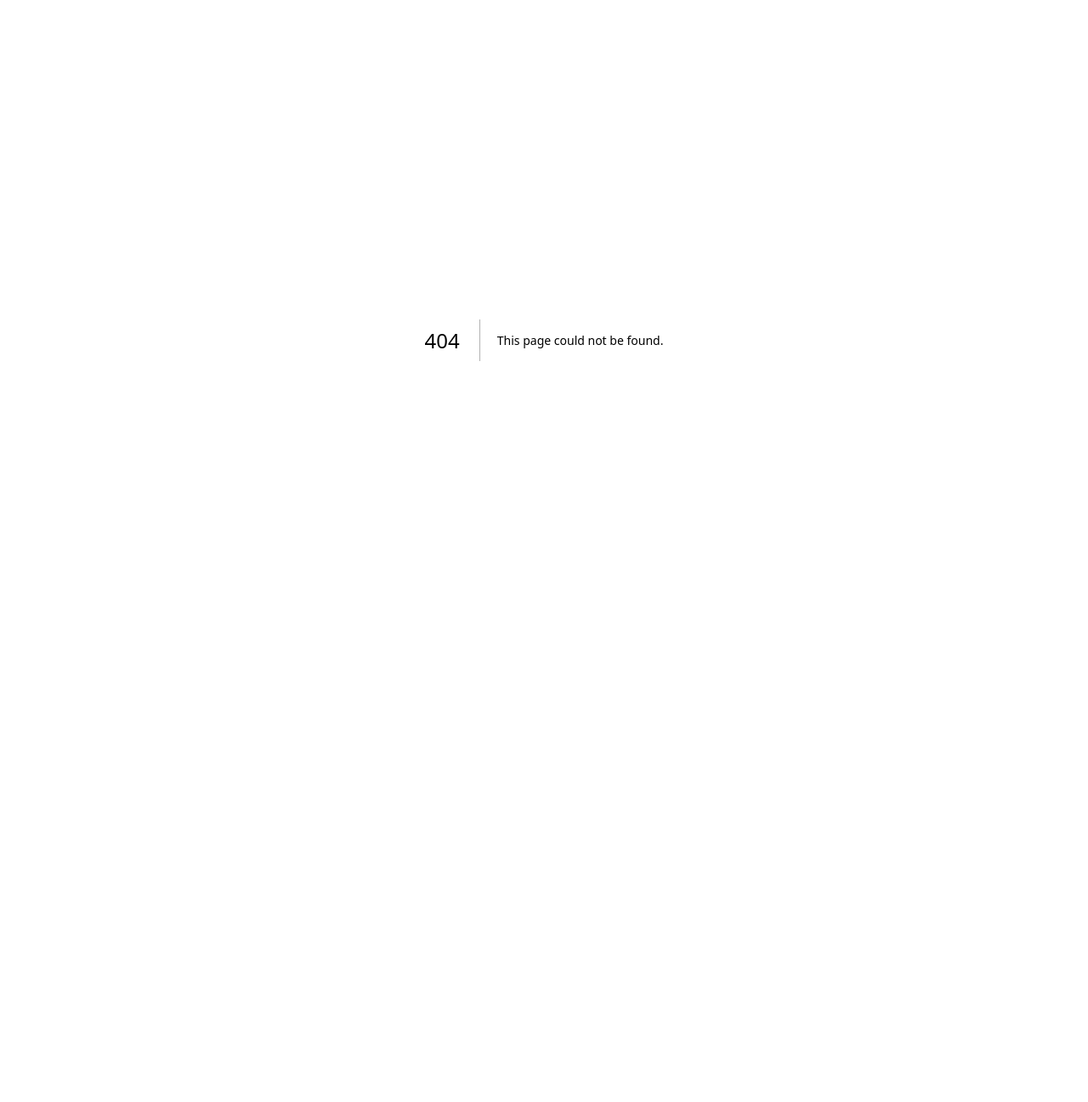
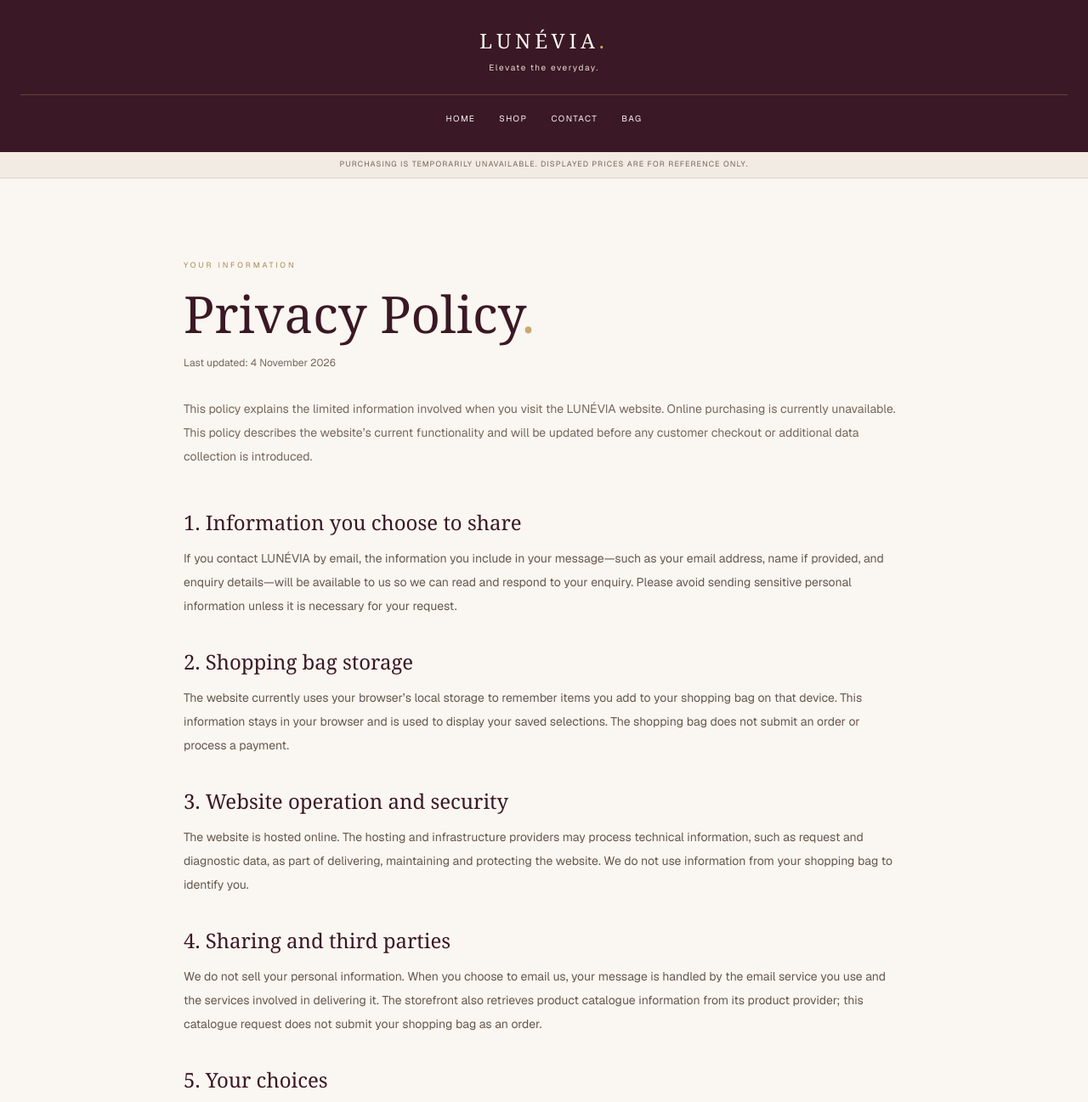
Before and after one commit to Night-Swordglitch/lunevia-store, a Next.js app: page /privacy-policy in a window 1280 px wide. Before the commit this address had no page. Shown: the top 1297 px of the page at 85% size. Before the commit the page ends 800 px from the top, so only its background shows below. Built offline with nearby package versions, Linux system fonts and the light colour scheme.

Commit message:
Add LUNÉVIA privacy policy page

```diff
--- /dev/null
+++ b/src/app/privacy-policy/page.tsx
@@ -0,0 +1,61 @@
+import type { Metadata } from "next";
+
+export const metadata: Metadata = {
+  title: "Privacy Policy",
+  description: "Learn how LUNÉVIA handles information when you use this website.",
+};
+
+export default function PrivacyPolicyPage() {
+  return (
+    <main className="min-h-screen bg-[#FAF6F1] text-[#2C1A0E]">
+      <header className="bg-[#3A1825] px-6 py-8 text-center text-[#FAF6F1]">
+        <a href="/" className="font-serif text-2xl tracking-[0.2em]">LUNÉVIA<span className="text-[#C9A96E]">.</span></a>
+        <p className="mt-2 text-[10px] tracking-[0.16em] text-[#E8DCD5]">Elevate the everyday.</p>
+        <nav aria-label="Main navigation" className="mx-auto mt-6 flex flex-wrap justify-center gap-x-7 gap-y-3 border-t border-[#C9A96E]/30 pt-5 text-[10px] uppercase tracking-[0.14em]">
+          <a href="/" className="hover:text-[#C9A96E]">Home</a>
+          <a href="/shop" className="hover:text-[#C9A96E]">Shop</a>
+          <a href="/contact" className="hover:text-[#C9A96E]">Contact</a>
+          <a href="/cart" className="hover:text-[#C9A96E]">Bag</a>
+        </nav>
+      </header>
+      <div className="border-b border-[#3A1825]/10 bg-[#F2EBE3] px-4 py-2 text-center text-[9px] uppercase tracking-[0.12em] text-[#75675D]">
+        Purchasing is temporarily unavailable. Displayed prices are for reference only.
+      </div>
+      <article className="mx-auto max-w-4xl px-6 py-16 md:py-24">
+        <p className="text-[9px] tracking-[0.32em] text-[#A88753]">YOUR INFORMATION</p>
+        <h1 className="mt-5 font-serif text-4xl text-[#3A1825] md:text-6xl">Privacy Policy<span className="text-[#C9A96E]">.</span></h1>
+        <p className="mt-5 text-xs text-[#75675D]">Last updated: 4 November 2026</p>
+        <p className="mt-8 text-sm leading-7 text-[#75675D]">
+          This policy explains the limited information involved when you visit the LUNÉVIA website. Online purchasing is currently unavailable. This policy describes the website’s current functionality and will be updated before any customer checkout or additional data collection is introduced.
+        </p>
+        <div className="mt-12 space-y-9 text-sm leading-7 text-[#66584F]">
+          <section>
+            <h2 className="font-serif text-2xl text-[#3A1825]">1. Information you choose to share</h2>
+            <p className="mt-3">If you contact LUNÉVIA by email, the information you include in your message—such as your email address, name if provided, and enquiry details—will be available to us so we can read and respond to your enquiry. Please avoid sending sensitive personal information unless it is necessary for your request.</p>
+          </section>
+          <section>
+            <h2 className="font-serif text-2xl text-[#3A1825]">2. Shopping bag storage</h2>
+            <p className="mt-3">The website currently uses your browser’s local storage to remember items you add to your shopping bag on that device. This information stays in your browser and is used to display your saved selections. The shopping bag does not submit an order or process a payment.</p>
+          </section>
+          <section>
+            <h2 className="font-serif text-2xl text-[#3A1825]">3. Website operation and security</h2>
+            <p className="mt-3">The website is hosted online. The hosting and infrastructure providers may process technical information, such as request and diagnostic data, as part of delivering, maintaining and protecting the website. We do not use information from your shopping bag to identify you.</p>
+          </section>
+          <section>
+            <h2 className="font-serif text-2xl text-[#3A1825]">4. Sharing and third parties</h2>
+            <p className="mt-3">We do not sell your personal information. When you choose to email us, your message is handled by the email service you use and the services involved in delivering it. The storefront also retrieves product catalogue information from its product provider; this catalogue request does not submit your shopping bag as an order.</p>
+          </section>
+          <section>
+            <h2 className="font-serif text-2xl text-[#3A1825]">5. Your choices</h2>
+            <p className="mt-3">You can clear the website’s saved shopping bag by clearing this site’s local storage or browser site data. You can choose not to email us. Applicable privacy laws may give you additional rights regarding personal information; these depend on your location and circumstances.</p>
+          </section>
+          <section>
+            <h2 className="font-serif text-2xl text-[#3A1825]">6. Contact</h2>
+            <p className="mt-3">For privacy questions or requests, contact <a className="text-[#3A1825] underline decoration-[#C9A96E] underline-offset-4" href="mailto:shoplunevias@gmail.com">shoplunevias@gmail.com</a>.</p>
+          </section>
+        </div>
+        <p className="mt-12 border-t border-[#3A1825]/15 pt-6 text-xs leading-6 text-[#75675D]">This page describes the website’s current features. It is not a substitute for a jurisdiction-specific legal review. The policy must be reviewed and expanded before checkout, analytics, advertising or additional customer-data features are enabled.</p>
+      </article>
+    </main>
+  );
+}
```
